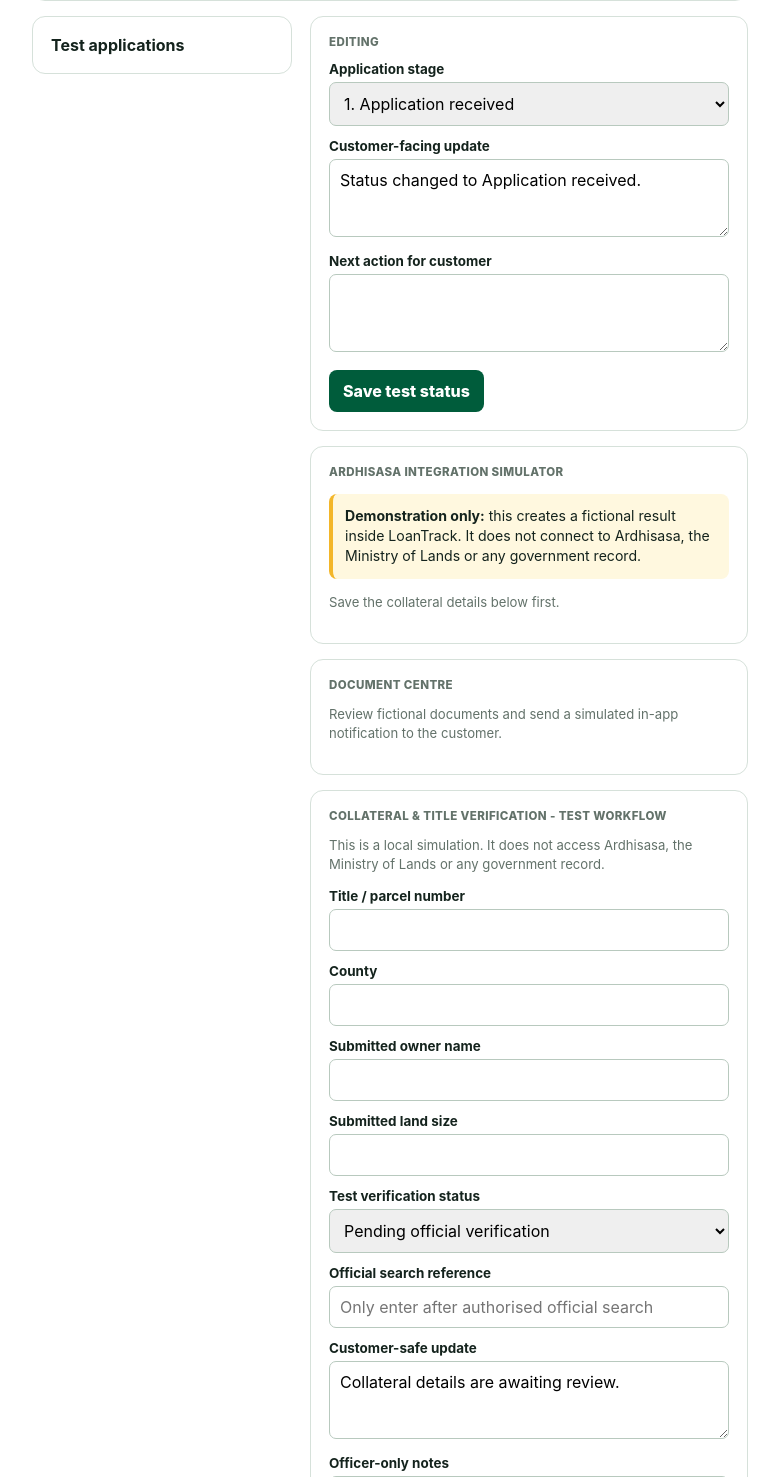
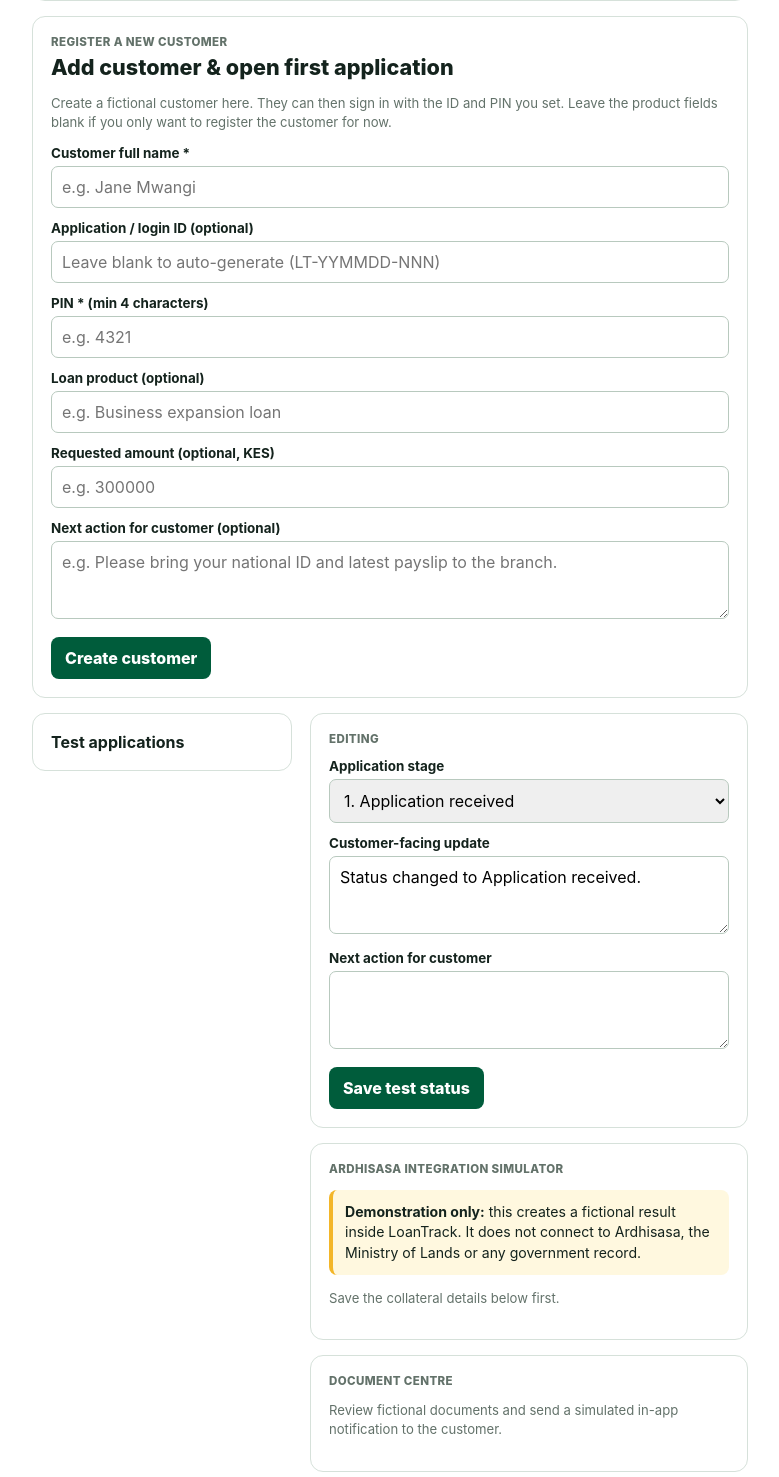
Before and after one commit to jane4246/Loantracker-android, a Flask app: template templates/manager.html in a window 1280 px wide. Shown: the part 341-1818 px from the top of the page, without its empty margins (250-1029 px from the left). Run offline with Flask 3, Linux system fonts and the light colour scheme; the template is opened without the code that fills it, so the values that code supplies are empty.

Commit message:
Update manager.html

```diff
--- a/templates/manager.html
+++ b/templates/manager.html
@@ -3,7 +3,36 @@
 <div class="eyebrow">Manager demonstration</div>
 <h1 class="title">Application status workspace</h1>
 <p class="sub">Update a fictional application, then sign in as the matching customer to test the progress view.</p>
+
 <div class="card"><div class="eyebrow">Loan officer dashboard - fictional demo data</div><div class="row"><strong>{{ counts.total }} total applications</strong><span>{{ counts.documents }} awaiting documents</span><span>{{ counts.assessment }} under assessment</span><span>{{ counts.decision }} awaiting decision</span><span>{{ counts.disbursement }} ready for disbursement</span></div><p class="help">Management view: the current queue highlights processing stages and attention areas without using real customer data.</p></div>
+
+<div class="card">
+  <div class="eyebrow">Register a new customer</div>
+  <h2 class="title">Add customer &amp; open first application</h2>
+  <p class="help">Create a fictional customer here. They can then sign in with the ID and PIN you set. Leave the product fields blank if you only want to register the customer for now.</p>
+  <form method="post" action="{{ url_for('manager_create_customer_form') }}">
+    <label>Customer full name *</label>
+    <input name="display_name" required maxlength="120" placeholder="e.g. Jane Mwangi">
+
+    <label>Application / login ID (optional)</label>
+    <input name="username" maxlength="30" placeholder="Leave blank to auto-generate (LT-YYMMDD-NNN)">
+
+    <label>PIN * (min 4 characters)</label>
+    <input name="pin" required minlength="4" maxlength="20" placeholder="e.g. 4321">
+
+    <label>Loan product (optional)</label>
+    <input name="product" maxlength="120" placeholder="e.g. Business expansion loan">
+
+    <label>Requested amount (optional, KES)</label>
+    <input name="requested_amount" type="number" min="1" placeholder="e.g. 300000">
+
+    <label>Next action for customer (optional)</label>
+    <textarea name="next_action" maxlength="500" placeholder="e.g. Please bring your national ID and latest payslip to the branch."></textarea>
+
+    <button class="button">Create customer</button>
+  </form>
+</div>
+
 <div class="split">
   <section><div class="card"><strong>Test applications</strong>
     {% for application in applications %}<a class="case" href="{{ url_for('manager_dashboard', application=application.id) }}"><strong>{{ application.customer.display_name }}</strong><br><span class="sub">{{ application.reference }} · {{ stages[application.stage_index] }}</span></a>{% endfor %}
```
